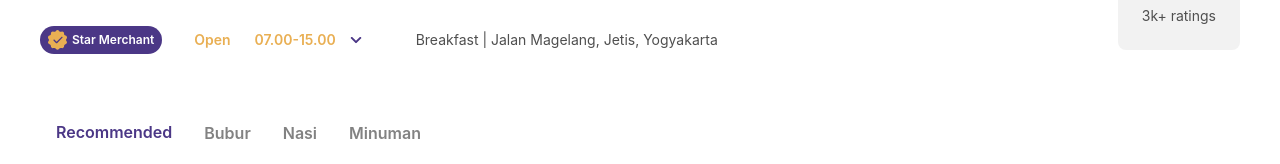
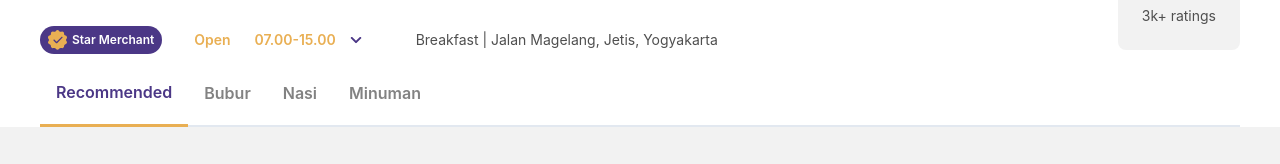
Before and after one commit to aryakpt/react-assestment, a React (Create React App) app: page / in a window 1280 px wide. Shown: the part 144-308 px from the top of the page. Built offline with nearby package versions, Linux system fonts and the light colour scheme.

Commit message:
fix: food navbar header layouting

```diff
--- a/src/components/UI/Menu/Menu.js
+++ b/src/components/UI/Menu/Menu.js
@@ -13,7 +13,7 @@ const Menu = ({ label, menus, type = 'links' }) => {
       >
         {label}
       </MenuButton>
-      <MenuList>
+      <MenuList zIndex='2'>
         {menus.map((menu) => (
           <MenuItem key={menu.id}>
             {type === 'links' ? (
--- a/src/components/UI/Tabs/Tabs.js
+++ b/src/components/UI/Tabs/Tabs.js
@@ -2,14 +2,12 @@ import { Tabs as T, Tab, TabList, TabPanels, TabPanel } from '@chakra-ui/react';
 import React from 'react';
 import styles from './Tabs.module.css';
 
-const Tabs = ({ data }) => {
-  return (
-    <>
-      <T>
+const Tabs = ({ data, isHeader }) => {
+  const tabList = (
     <TabList className={styles['nav-food']}>
-          {data.map((tab, index) => (
+      {data.map((tab) => (
         <Tab
-              key={index}
+          key={tab.label}
           fontWeight='600'
           color='#828282'
           _selected={{ color: '#4B3786', borderBottom: '3px solid #E9AF53' }}
@@ -18,6 +16,12 @@ const Tabs = ({ data }) => {
         </Tab>
       ))}
     </TabList>
+  );
+
+  return (
+    <>
+      <T>
+        {isHeader ? <div className={styles['tab-list-wrapper']}>{tabList}</div> : tabList}
         <TabPanels className={styles['nav-detail']}>
           {data.map((tab, index) => (
             <TabPanel p={0} key={index}>
--- a/src/components/UI/Tabs/Tabs.module.css
+++ b/src/components/UI/Tabs/Tabs.module.css
@@ -1,5 +1,4 @@
 .nav-food {
-  max-width: 1200px;
   margin: auto;
   position: sticky;
   top: 0;
@@ -7,9 +6,12 @@
   height: 67px;
   min-height: 100%;
   z-index: 1;
+  max-width: 1200px;
 }
 
-.nav-food-container {
+.tab-list-wrapper {
+  background: white;
+  width: 100vw;
 }
 
 .nav-detail {
--- a/src/components/container/FoodContainer/FoodContainer.js
+++ b/src/components/container/FoodContainer/FoodContainer.js
@@ -5,7 +5,7 @@ import { tabsData } from '../Header/constant';
 const FoodContainer = () => {
   return (
     <main>
-      <Tabs data={tabsData} />
+      <Tabs data={tabsData} isHeader />
     </main>
   );
 };
--- a/src/components/container/Header/Header.css
+++ b/src/components/container/Header/Header.css
@@ -2,7 +2,6 @@
   display: flex;
   flex-direction: column;
   gap: 40px;
-  /* padding: 0px 120px; */
   background: white;
   min-width: 1200px;
 }
--- a/src/components/container/Header/Header.js
+++ b/src/components/container/Header/Header.js
@@ -32,7 +32,6 @@ const Header = () => {
               <RatingBox rating={4.8} count={3000} />
             </section>
           </section>
-          <section>{/* <Tabs data={tabsData} /> */}</section>
         </header>
       </div>
     </div>
--- a/src/pages/Home/Home.js
+++ b/src/pages/Home/Home.js
@@ -1,9 +1,10 @@
 import React from 'react';
 import { Header, FoodContainer } from '../../components';
+import Styles from './Home.module.css';
 
 const Home = () => {
   return (
-    <div>
+    <div className={Styles['bg-home']}>
       <Header />
       <FoodContainer />
     </div>
--- /dev/null
+++ b/src/pages/Home/Home.module.css
@@ -0,0 +1,3 @@
+.bg-home {
+  background-color: #f2f2f2;
+}
```
Lines whose indentation alone changed are shown as unchanged.
